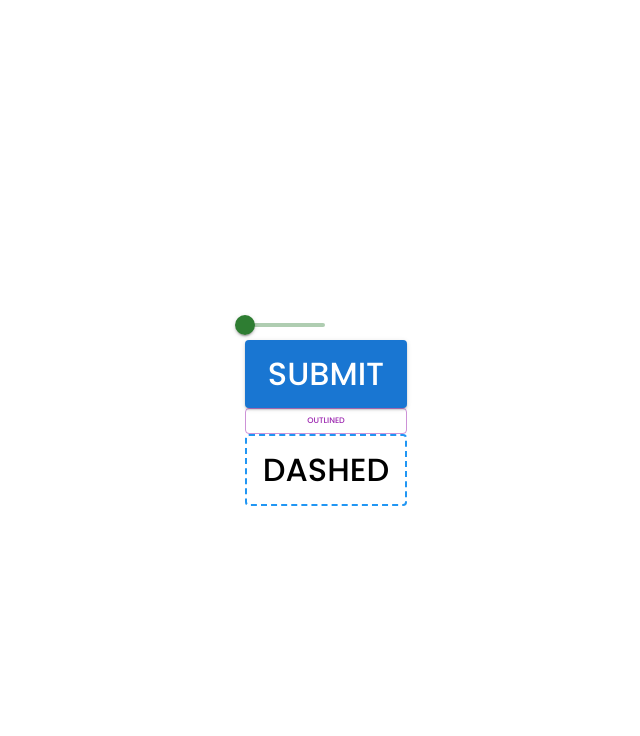
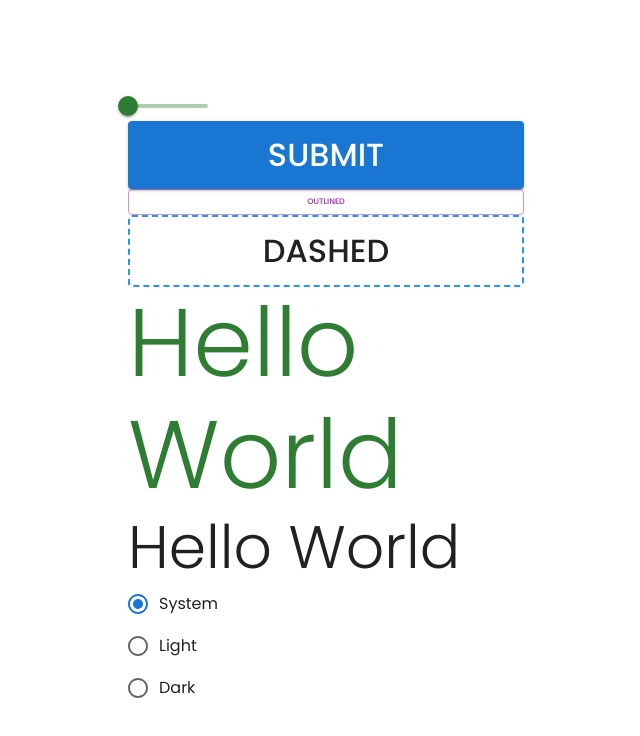
Before and after one commit to akhileshsharma22/material-ui-learning, a React (Vite) app: page / in a window 1280 px wide. Shown: the top 736 px of the page, without its empty margins (314-954 px from the left). Built offline with nearby package versions, Linux system fonts and the light colour scheme.

Commit message:
Implemented theme toggle with useColorScheme and added interactive UI components

```diff
--- a/src/App.tsx
+++ b/src/App.tsx
@@ -1,4 +1,4 @@
-import { CssBaseline, Slider, ThemeProvider, Stack, Container, Button, styled, type SliderProps, createTheme, } from '@mui/material'
+import { CssBaseline, Radio, useColorScheme, Slider, Typography, FormControlLabel, RadioGroup, ThemeProvider, Stack, Container, Button, styled, type SliderProps, createTheme, } from '@mui/material'
 import { red } from '@mui/material/colors'
 import { blue } from '@mui/material/colors'
 
@@ -30,7 +30,15 @@ const CustomSlider = styled(Slider, {
 }));
 
 const theme = createTheme({
-
+  colorSchemes: {
+    dark: {
+      palette: {
+        primary: {
+          main:"#543345"
+        },
+      },
+    },
+  },
   typography: {
     fontFamily: "Poppins",
   },
@@ -45,34 +53,57 @@ const theme = createTheme({
       styleOverrides: {
         root: {
           fontSize: "2rem",
-          variants:[
+          variants: [
             {
-              props:{
-                variant:"outlined",
-                color:"secondary",
+              props: {
+                variant: "outlined",
+                color: "secondary",
               },
-              style:{
-                fontSize:".5rem",
+              style: {
+                fontSize: ".5rem",
               }
             },
             {
-              props:{variant:"dashed"},
-              style:{border:`4px dashed ${red[500]}`}
+              props: { variant: "dashed" },
+              style: { border: `4px dashed ${red[500]}` }
             },
             {
               props: (props) =>
                 props.variant === "dashed" && props.color !== "secondary",
               style: {
                 border: `2px dashed ${blue[500]}`,
+              },
             },
-          },
 
           ],
         },
       },
     },
+    MuiCssBaseline: {
+      styleOverrides: (theme) => `
+
+      h1{
+      color:${theme.palette.success.main};
+      }
+      `
+    }
   },
 })
+
+
+function ThemeToggle() {
+  const { mode, setMode } = useColorScheme();
+  if (!mode) return null;
+
+  return (
+    <RadioGroup value={mode} onChange={(e) => setMode(e.target.value as "system" | "light" | "dark")}>
+      <FormControlLabel control={<Radio />} value="system" label="System" />
+      <FormControlLabel control={<Radio />} value="light" label="Light" />
+      <FormControlLabel control={<Radio />} value="dark" label="Dark" />
+
+    </RadioGroup>
+  )
+}
 
 function App() {
 
@@ -80,6 +111,7 @@ function App() {
 
   return (
     <ThemeProvider theme={theme}>
+      <CssBaseline />
       <Container
         sx={{
           display: 'flex',
@@ -88,7 +120,7 @@ function App() {
           height: '100vh'
         }}
         maxWidth="xs">
-        <Stack >
+        <Stack gap={2}>
           {/* <CssBaseline />
         <Slider
         disabled sx={{width:100,
@@ -117,6 +149,9 @@ function App() {
           <Button >SUBMIT</Button>
           <Button variant='outlined' color='secondary'>OUTLINED</Button>
           <Button variant='dashed'>DASHED</Button>
+          <Typography variant='h1'>Hello World</Typography>
+          <Typography variant='h2'>Hello World</Typography>
+          <ThemeToggle />
 
         </Stack>
       </Container>
```
